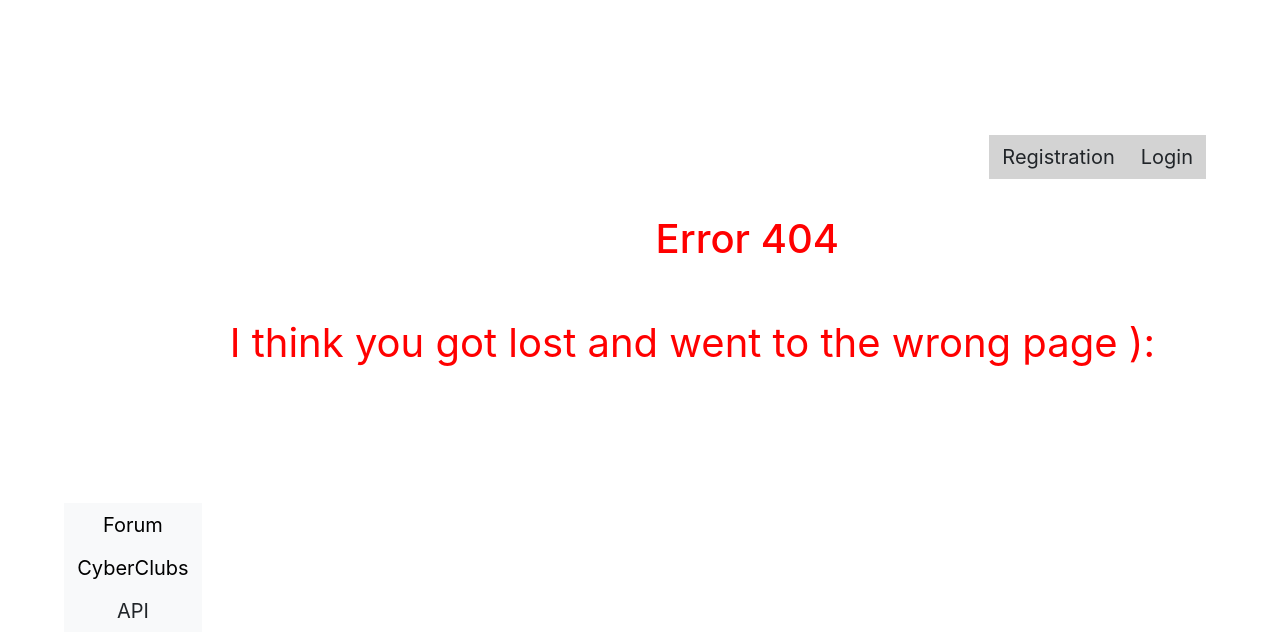
After one commit to godofcs/timmatesearch, a Flask app: template templates/not_found.html in a window 1280 px wide. The commit adds this page. Shown: the top 632 px of the page. Run offline with Flask 2, Linux system fonts and the light colour scheme; the template is opened without the code that fills it, so the values that code supplies are empty; some libraries are stand-ins or nearby versions.

Commit message:
add error 404

```diff
--- a/data/ask_question.py
+++ b/data/ask_question.py
@@ -1,4 +1,4 @@
-from wtforms import StringField, SubmitField
+from wtforms import StringField, SubmitField, TextAreaField
 from flask_wtf import FlaskForm
 import datetime
 import sqlalchemy
@@ -7,6 +7,6 @@ from wtforms.validators import DataRequired
 
 class Ask_question(FlaskForm):
     title = StringField('T i t l e:', validators=[DataRequired()])
-    question = StringField('Q u e s t i o n:', validators=[DataRequired()])
+    question = TextAreaField('Q u e s t i o n:', validators=[DataRequired()])
     theme = StringField('T h e m e:', validators=[DataRequired()])
     submit = SubmitField('G o !')
--- a/main.py
+++ b/main.py
@@ -1,4 +1,4 @@
-from flask import Flask, render_template, redirect, request, make_response, session, abort
+from flask import Flask, render_template, redirect, request, make_response, session, abort, jsonify
 from flask_wtf import FlaskForm
 from flask_login import LoginManager, login_user, logout_user, current_user, login_manager, \
     login_required
@@ -21,6 +21,12 @@ login_manager.init_app(app)
 def load_user(user_id):
     sessions = db_session.create_session()
     return sessions.query(users.User).get(user_id)
+
+
+@app.errorhandler(404)  # функция ошибки
+def not_found(error):
+    colors = choice(["primary", "success", "danger", "info"])
+    return render_template("not_found.html", colors=colors)
 
 
 @app.route("/")
@@ -441,6 +447,9 @@ def answer_on_question_func(num_id):
     elif request.method == 'POST':
         sessions = db_session.create_session()
         answer = form.answer.data
+        if "/end/new_answer/" in answer:
+            correct_answer = answer.split('/end/new_answer/')
+            answer = ''.join(correct_answer)
         answer_db = sessions.query(forum_db.Forum).filter(
             forum_db.Forum.id == num_id).first()
         first_answer = str(answer_db.answers) + "/end/new_answer/"
--- a/templates/ask_question.html
+++ b/templates/ask_question.html
@@ -15,7 +15,8 @@
         </p>
         <p>
             {{ form.question.label(style="font-size: 20px;") }}<br>
-            {{ form.question(class="form-control", style="width: 54%;", type="string") }}<br>
+            {{ form.question(class="form-control", style="width: 54%; height: 300px;",
+            type="string") }}<br>
         </p>
         <p>
             {{ form.theme.label(style="font-size: 20px;") }}<br>
--- /dev/null
+++ b/templates/not_found.html
@@ -0,0 +1,7 @@
+{% extends "base.html" %}
+
+{% block content %}
+    <h1 style="color: red; margin-top: 20px; text-align: center;">Error 404</h1>
+    <div style="font-size: 40px; color: red; margin-top: 50px;">
+        I think you got lost and went to the wrong page ):</div>
+{% endblock %}
```
Also changed, not shown: data/api.py (+15 -0 lines), db/news.db.
